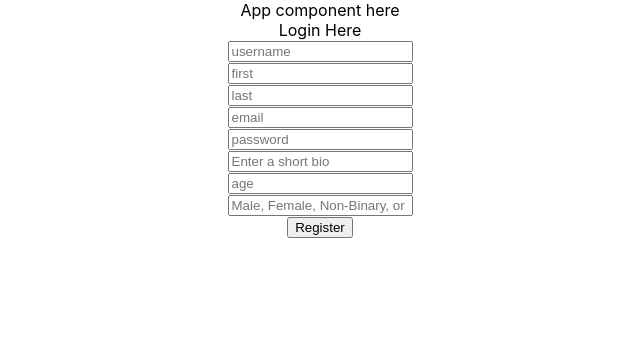
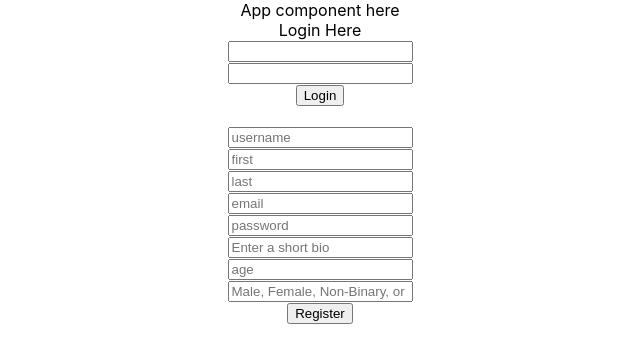
Before and after one commit to naomatheus/capstone-pickup-frontend, a React (Create React App) app: page / in a window 1280 px wide. Shown: the top 362 px of the page, without its empty margins (320-960 px from the left). Built offline with nearby package versions, Linux system fonts and the light colour scheme.

Commit message:
CORS errors resolved on front end

```diff
--- a/package.json
+++ b/package.json
@@ -3,6 +3,7 @@
   "version": "0.1.0",
   "private": true,
   "dependencies": {
+    "dotenv": "^8.0.0",
     "react": "^16.8.6",
     "react-dom": "^16.8.6",
     "react-scripts": "3.0.1"
--- a/src/App.js
+++ b/src/App.js
@@ -8,7 +8,10 @@ class App extends Component {
   constructor(){
     super();
     this.state = {
-      empty: ''
+      loggedIn: false,
+      // loginSucess: false,
+      username: '',
+      userId: ''
     }
   }
   render(){
@@ -18,6 +21,7 @@ class App extends Component {
           App component here
 
           <Login/>
+          <br/>
           <Register/>
 
         </div>
--- a/src/Login/index.js
+++ b/src/Login/index.js
@@ -5,14 +5,34 @@ class Login extends Component {
 		super();
 
 		this.state = {
-			empty:''
+			username:'',
+			password: ''
 		}
 	}
 
 	render(){
 		return(
 
-			<div>Login Here</div>
+			<div>
+				Login Here
+				<form>
+					<input
+						type='text'
+						name='username'
+						onChange={this.handleChange}
+					/><br/>
+					<input
+						type='password'
+						name='password'
+						onChange={this.handleChange}
+					/><br/>
+					<button type='submit'>
+						Login
+					</button>
+					<br/>
+				</form>
+
+			</div>
 		)
 	}
 }
--- a/src/Register/index.js
+++ b/src/Register/index.js
@@ -1,4 +1,5 @@
 import React, {Component} from 'react';
+
 
 class Register extends Component {
 	constructor(){
@@ -17,9 +18,49 @@ class Register extends Component {
 		}
 	}
 
+	handleSubmit = async (e) => {
+
+		e.preventDefault();
+		//// this handlesubmit function will make a fetch request to the DB's registration route
+		try {
+
+			console.log(process.env.REACT_APP_EXPRESS_API_URL);
+
+			const registerResponse = await fetch(`${process.env.REACT_APP_EXPRESS_API_URL}/auth/register`,{
+				method: 'POST',
+				credentials: 'include',
+				body: JSON.stringify(this.state),
+				headers: {
+					'Content-Type':'application/json'
+				}
+			});
+
+			await console.log(registerResponse, '<-- this is registerResponse');
+
+			const parsedResponse = await registerResponse.json();
+
+			let message = '';
+			if (parsedResponse.data._id){
+				message = 'login was successful'
+				console.log(message);
+				console.log(parsedResponse, '<-- this is logged in user');
+			}
+
+			 else if (!parsedResponse.data._id){
+				message = 'there was an issue registering'
+				console.log(message);
+			}
+
+		} catch (err) {
+			console.log(err);
+		}
+
+	};
+
+
 	handleChange = (e) => {
 
-		console.log(e.target, 'this is e.target');
+
 		this.setState ({
 				[e.target.name]: e.target.value
 			})
@@ -30,7 +71,7 @@ class Register extends Component {
 		return(
 			<div>
 
-				<form>
+				<form onSubmit={this.handleSubmit}>
 					<input
 						type='text'
 						placeholder='username'
```
Also changed, not shown: 2 other files (tests, documents, lock files or other folders).
